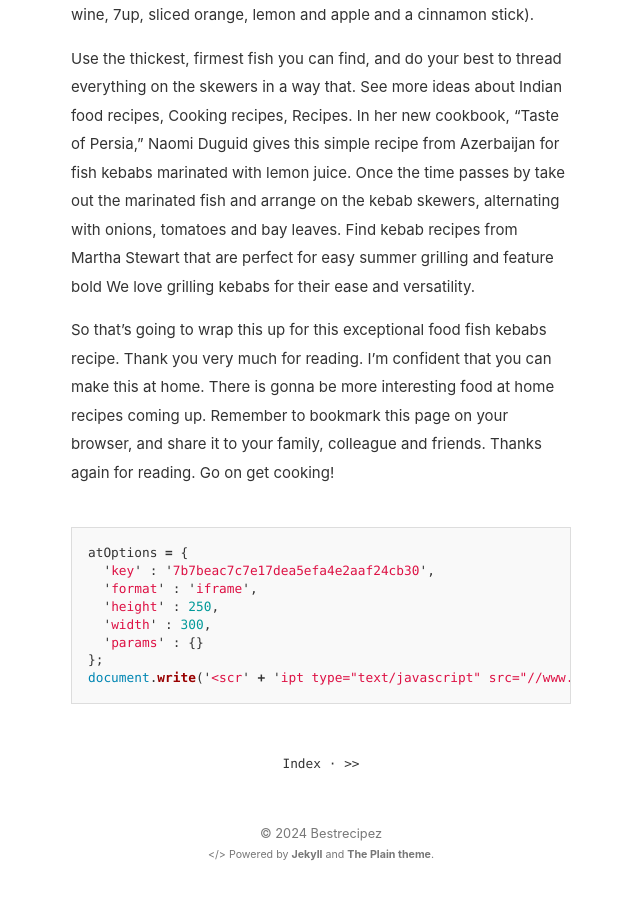
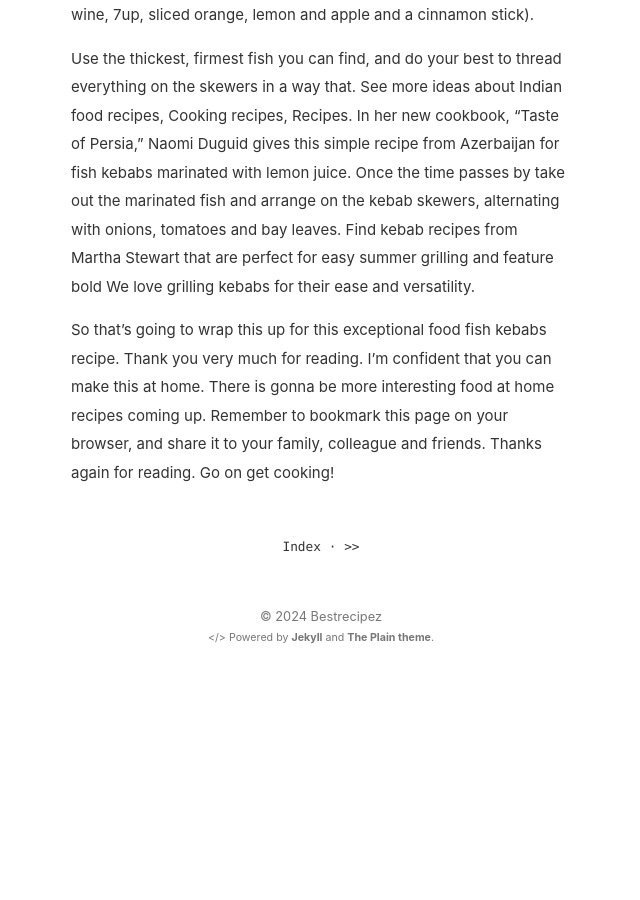
Before and after one commit to bestrecipez/bestrecipez.github.io, a Jekyll site: the page built from _posts/2021-09-02-Steps-to-Make-Super-Quick-Homemade-Fish-kebabs.md, in a window 1280 px wide and 900 px high, scrolled down 2041 px. Shown: the whole window, without its empty margins (319-959 px from the left). Built offline with Jekyll 4.4.1, drawn with Linux system fonts in a browser that asks for light colours; after the commit the page ends 2724 px from its top, so only the background shows below that; part of the change alters nothing that is shown.

Commit message:
Update 2021-09-02-Steps-to-Make-Super-Quick-Homemade-Fish-kebabs.md

````diff
--- a/_posts/2021-09-02-Steps-to-Make-Super-Quick-Homemade-Fish-kebabs.md
+++ b/_posts/2021-09-02-Steps-to-Make-Super-Quick-Homemade-Fish-kebabs.md
@@ -39,14 +39,13 @@ Use the thickest, firmest fish you can find, and do your best to thread everythi
 
 So that’s going to wrap this up for this exceptional food fish kebabs recipe. Thank you very much for reading. I’m confident that you can make this at home. There is gonna be more interesting food at home recipes coming up. Remember to bookmark this page on your browser, and share it to your family, colleague and friends. Thanks again for reading. Go on get cooking!
 
-
-```javascript
-atOptions = {
-  'key' : '7b7beac7c7e17dea5efa4e2aaf24cb30',
-  'format' : 'iframe',
-  'height' : 250,
-  'width' : 300,
-  'params' : {}
-};
-document.write('<scr' + 'ipt type="text/javascript" src="//www.topcreativeformat.com/7b7beac7c7e17dea5efa4e2aaf24cb30/invoke.js"></scr' + 'ipt>');
-```
+<script type="text/javascript">
+	atOptions = {
+		'key' : '7b7beac7c7e17dea5efa4e2aaf24cb30',
+		'format' : 'iframe',
+		'height' : 250,
+		'width' : 300,
+		'params' : {}
+	};
+	document.write('<scr' + 'ipt type="text/javascript" src="//www.topcreativeformat.com/7b7beac7c7e17dea5efa4e2aaf24cb30/invoke.js"></scr' + 'ipt>');
+</script>
````
